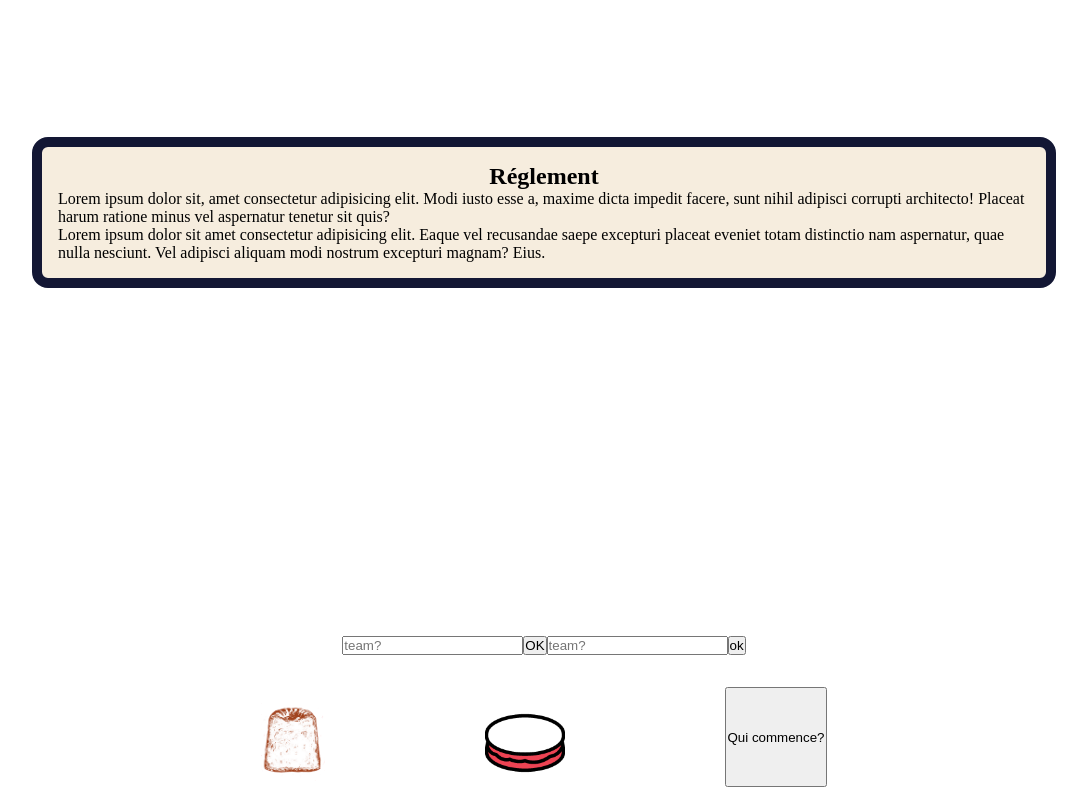
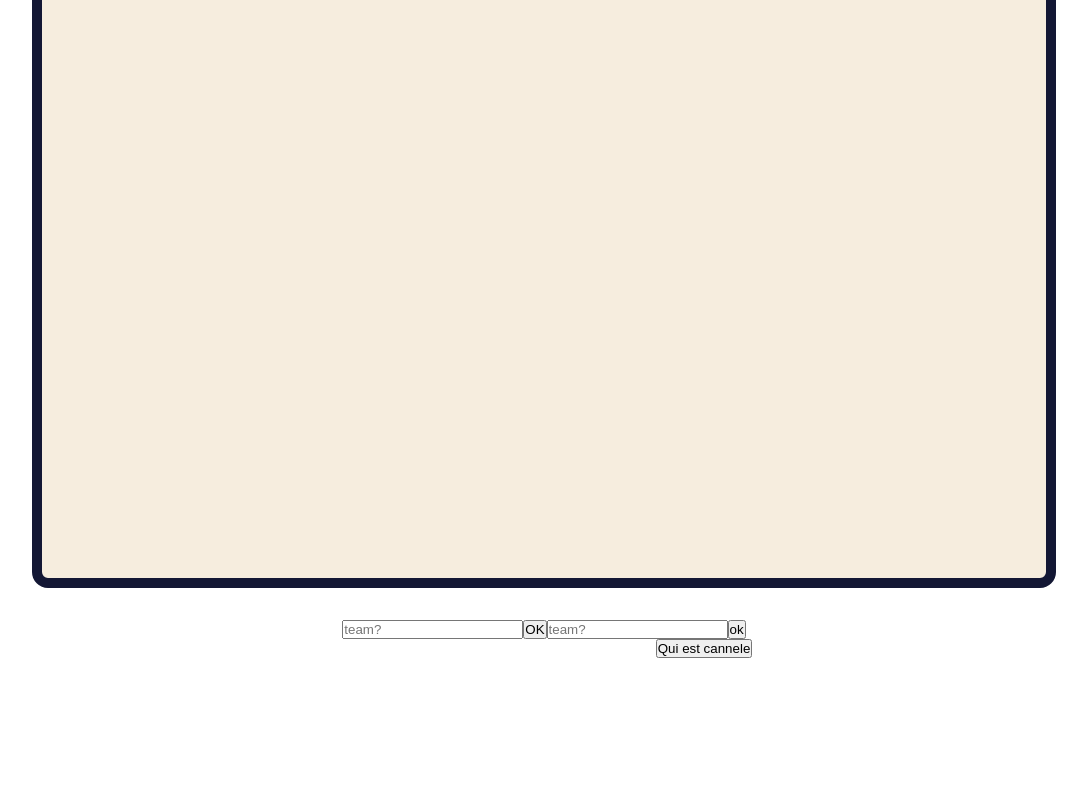
Before and after one commit to AlexandrePre/bordeuxquizz, a plain HTML site: page index.html in a window 1280 px wide. Shown: the part 1060-1860 px from the top of the page, without its empty margins (96-1183 px from the left). Drawn offline with nearby package versions, Linux system fonts and the light colour scheme.

Commit message:
css et html

```diff
--- a/index.html
+++ b/index.html
@@ -36,10 +36,8 @@
 
 
 
-    <section class="team" id="ancrePlay">
-        <div class="bigContainer">
-            <div class="reglement">
-                <div>
+    <section class="reglement">
+
         <h2>Réglement</h2>
         <p>Lorem ipsum dolor sit, amet consectetur adipisicing elit. Modi iusto esse a, maxime dicta impedit
             facere, sunt nihil adipisci corrupti architecto! Placeat harum ratione minus vel aspernatur
@@ -47,9 +45,14 @@
         <p>Lorem ipsum dolor sit amet consectetur adipisicing elit. Eaque vel recusandae saepe excepturi
             placeat eveniet totam distinctio nam aspernatur, quae nulla nesciunt. Vel adipisci aliquam modi
             nostrum excepturi magnam? Eius.</p>
-                </div>
-            </div>
-        </div class="containerTirage">
+
+    </section>
+
+
+
+    <section class="team" id="ancrePlay">
+
+        <div class="tirage">
 
             <form id="form" action="">
                 <input type="text" id="text1" placeholder="team?" value="">
@@ -61,31 +64,30 @@
             <div class="containerTeam">
                 <div class="containerTeam1">
                     <h4 id="team1"></h4>
-                <img src="/assets/cannelenoiretblanc.png" alt="">
                 </div>
                 <div class="containerTeam2">
                     <h4 id="team2"></h4>
-                <img src="/assets/Logomacaronnoiretblanc.png" alt="macaron">
                 </div>
 
-            <button id="btnWin">Qui commence?</button>
+
+                <button id="btnWin">Qui est cannele</button>
                 <div class="modal" id="modal">
                     <div class="classModal">
                         <h3 id="teamWin"></h3>
-                    <p>Lorem ipsum, dolor sit amet consectetur adipisicing elit. Facilis, earum corporis incidunt
-                        aliquid, rerum cumque dolorem iste obcaecati laborum natus consequatur!</p>
+                        <p>Vous êtes l'équipe Cannelé et vous commencez</p>
                         <button id="btnClose">close</button>
                     </div>
                 </div>
 
             </div>
+        </div>
+
     </section>
 
 
     <section class="quizz1">
         <div class="Question bordeaux">
 
-        </div>
             <div class="diapo1">
                 <div class="question1">
                     <h2>Question 1 : comment se nomme l'équipe de rugby de TOP14 de bordeaux</h2>
@@ -104,6 +106,7 @@
                     <h3> l'UBT</h3>
                 </div>
             </div>
+        </div>
 
     </section>
 
@@ -111,7 +114,7 @@
     <section class="quizz2">
         <div class="Question-wild">
 
-        </div>
+
             <div class="diapo1-wild">
                 <div class="question1-wild">
                     <h2>Comment s'appel le formateur JS</h2>
@@ -128,6 +131,7 @@
                 </div>
                 <div class="answer">
                     <h3> David Beckam</h3>
+                </div>
             </div>
         </div>
 
--- a/style.css
+++ b/style.css
@@ -105,6 +105,68 @@ html {
         transform: translateY(0);
     }
 }
+
+.reglement {
+
+    height: 100vh;
+    padding: 1em;
+    border: solid 10px var(--primary);
+    border-radius: 1em;
+    background: rgb(246, 237, 222);
+    margin-top: 3rem;
+    margin-left: 10%;
+    margin-right: 10%;
+}
+
+
+form {
+    margin-top: 2em;
+    display: flex;
+    justify-content: center;
+}
+
+.team {
+    height: 100vh;
+
+}
+
+.containerTeam {
+
+    display: flex;
+    justify-content: center;
+
+
+}
+
+
+.containerTeam1 {
+    text-align: center;
+}
+
+
+.containerTeam2 {
+    text-align: center;
+}
+
+
+.modal {
+    display: none;
+
+}
+
+
+.classModal {
+    position: relative;
+    top: 50%;
+    left: 50%;
+    border: black solid 1px;
+    padding: 2em;
+}
+
+
+
+
+
 
 
 
@@ -266,82 +328,6 @@ h4 {
 }
 
 
-.containerTirage {
-    height: 100vh;
-    margin-bottom: 5rem;
-}
-
-.bigContainer {
-    height: 100vh;
-    margin-bottom: 3rem;
-    margin-top: 3rem;
-
-}
-
-
-.reglement div {
-
-    height: 100%;
-    padding: 1em;
-    border: solid 10px var(--primary);
-    border-radius: 1em;
-    background: rgb(246, 237, 222);
-    margin-top: 3rem;
-    margin-left: 10%;
-    margin-right: 10%;
-}
-
-
-form {
-    margin-top: 2em;
-    display: flex;
-    justify-content: center;
-}
-
-.containerTeam {
-    margin-top: 2em;
-    display: flex;
-    justify-content: center;
-    gap: 2em;
-    margin-bottom: 3rem;
-}
-
-
-.containerTeam1 {
-    text-align: center;
-}
-
-
-.containerTeam2 {
-    text-align: center;
-}
-
-.containerTeam1 img {
-    margin-top: 1em;
-    width: 4em;
-}
-
-.containerTeam2 img {
-    margin-top: 1em;
-    width: 5em;
-}
-
-.modal {
-    display: none;
-
-}
-
-.team {
-    margin-bottom: 3rem;
-}
-
-.classModal {
-    position: relative;
-    top: 50%;
-    left: 50%;
-    border: black solid 1px;
-    padding: 2em;
-}
 
 
 @media screen and (min-width: 768px) {
```
Lines whose indentation alone changed are shown as unchanged.
